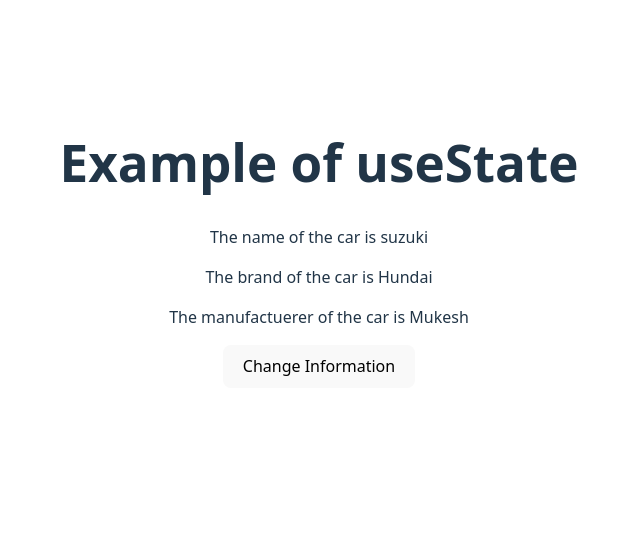
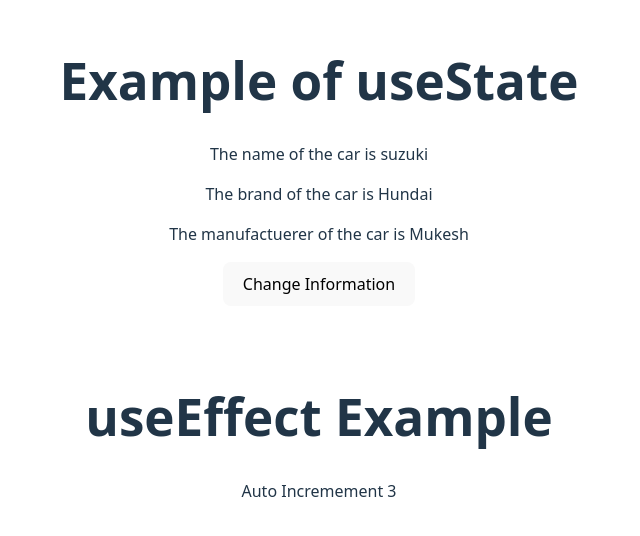
Before and after one commit to Anubhav1603/javascrit_basics, a React (Vite) app in the folder react_practice/: page / in a window 1280 px wide. Shown: the part 132-668 px from the top of the page, without its empty margins (321-961 px from the left). Built offline with nearby package versions, Linux system fonts and the light colour scheme.

Commit message:
feat: add useEffect example

```diff
--- /dev/null
+++ b/react_practice/components/timer.jsx
@@ -0,0 +1,16 @@
+import { useEffect, useState } from "react";
+export const Timer = () => {
+  const [count, setCount] = useState(0);
+
+  useEffect(() => {
+    setTimeout(() => {
+      setCount((prev) => prev + 1);
+    }, 2000);
+  });
+  return (
+    <>
+      <h1>useEffect Example</h1>
+      <p>Auto Incremement {count}</p>
+    </>
+  );
+};
--- a/react_practice/src/App.jsx
+++ b/react_practice/src/App.jsx
@@ -1,9 +1,11 @@
 import "./App.css";
 import { CarComponent } from "../components/carComponent";
+import { Timer } from "../components/timer";
 function App() {
   return (
     <>
       <CarComponent />
+      <Timer />
     </>
   );
 }
```
